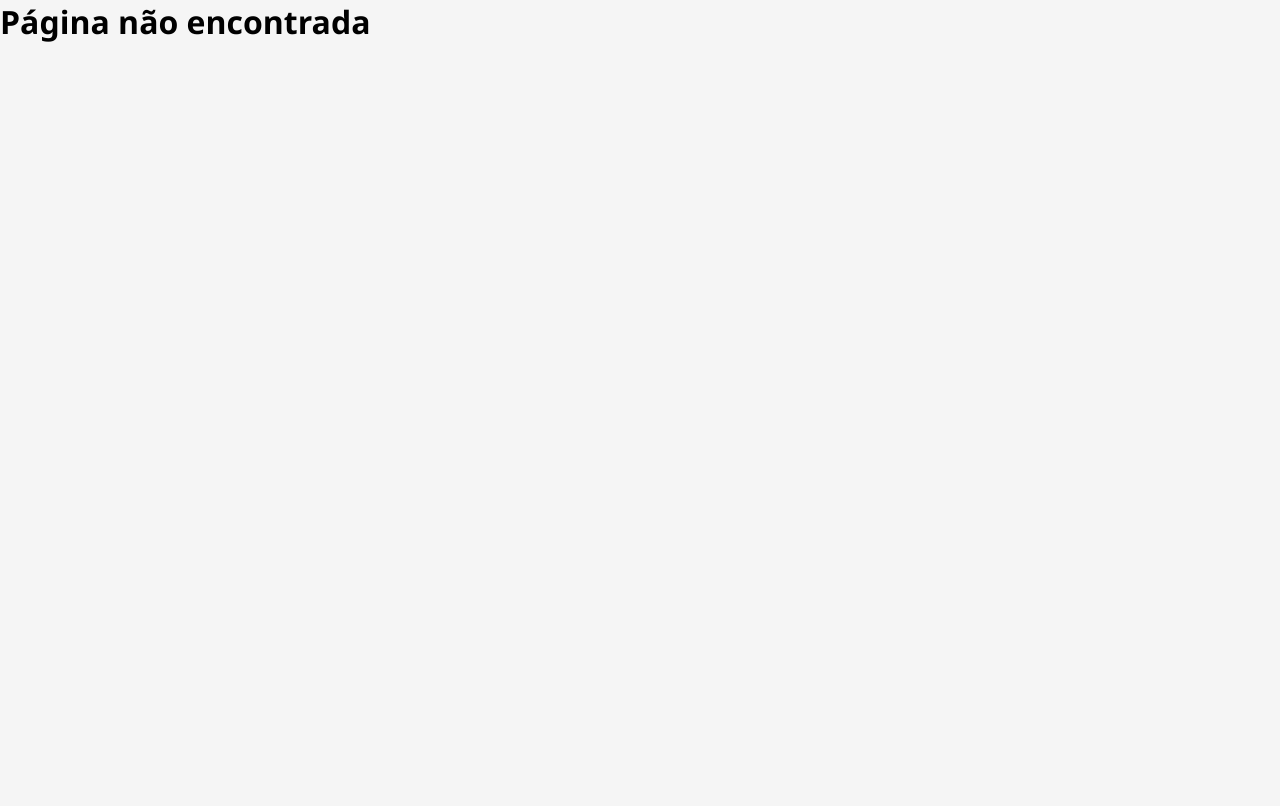
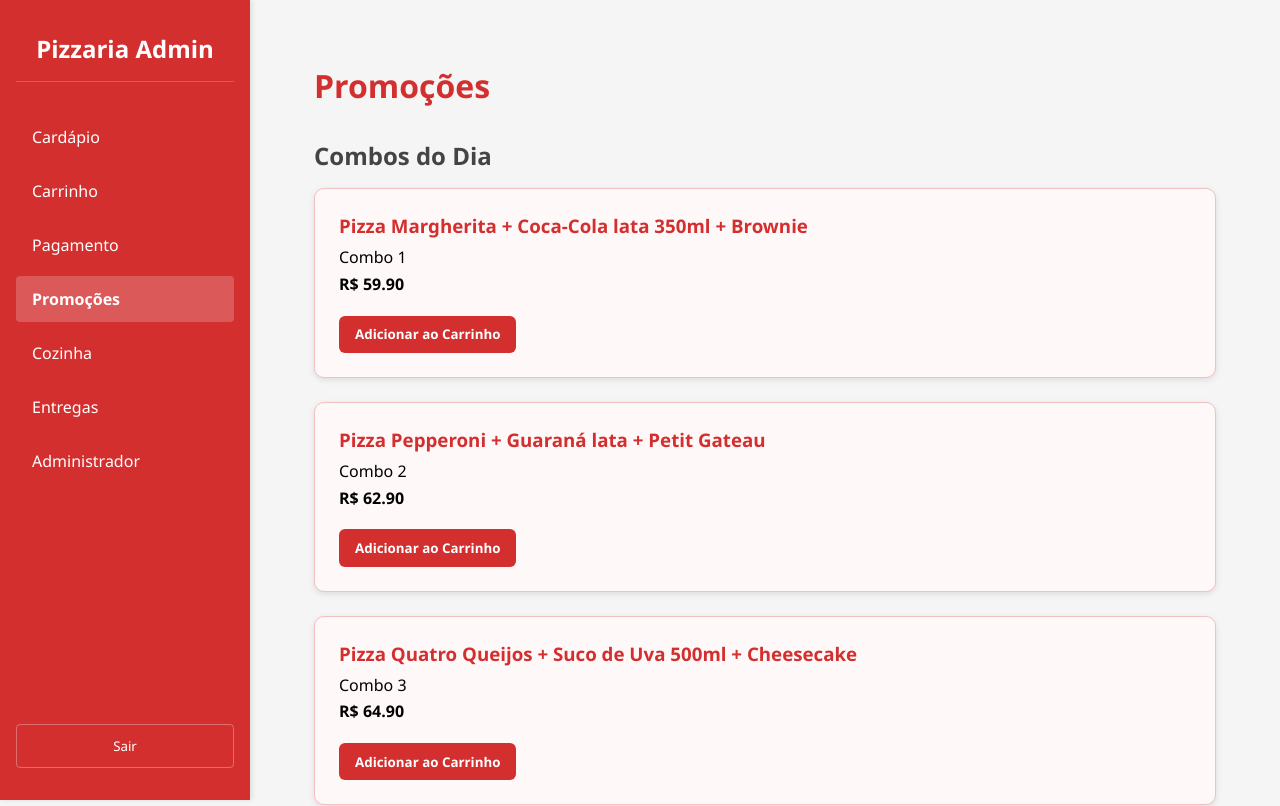
Before and after one commit to g-ribeirods/proj_pizzaria_2, a React (Vite) app: page /promocoes in a window 1280 px wide. Shown: the top 806 px of the page. Built offline with nearby package versions, Linux system fonts and the light colour scheme; sample sign-in values are in the browser's storage.

Commit message:
promotions page created

```diff
--- a/src/components/Sidebar.jsx
+++ b/src/components/Sidebar.jsx
@@ -93,6 +93,9 @@ export function Sidebar() {
         <MenuItem>
           <MenuLink to="/pagamento">Pagamento</MenuLink>
         </MenuItem>
+        <MenuItem>
+          <MenuLink to="/promocoes">Promoções</MenuLink>
+        </MenuItem>
 
         {user?.role === 'admin' && (
           <>
--- /dev/null
+++ b/src/data/promocoes.json
@@ -0,0 +1,126 @@
+{
+  "Combos do Dia": [
+    {
+      "name": "Pizza Margherita + Coca-Cola lata 350ml + Brownie",
+      "description": "Combo 1",
+      "price": 59.90,
+      "image": "public/images/combo1.jpg"
+    },
+    {
+      "name": "Pizza Pepperoni + Guaraná lata + Petit Gateau",
+      "description": "Combo 2",
+      "price": 62.90,
+      "image": "public/images/combo2.jpg"
+    },
+    {
+      "name": "Pizza Quatro Queijos + Suco de Uva 500ml + Cheesecake",
+      "description": "Combo 3",
+      "price": 64.90,
+      "image": "public/images/combo3.jpg"
+    },
+    {
+      "name": "Pizza Calabresa + Coca-Cola lata + Cookie Recheado",
+      "description": "Combo 4",
+      "price": 61.90,
+      "image": "public/images/combo4.jpg"
+    },
+    {
+      "name": "Pizza Portuguesa + Suco de Laranja 500ml + Torta Mousse",
+      "description": "Combo 5",
+      "price": 67.90,
+      "image": "public/images/combo5.jpg"
+    },
+    {
+      "name": "Pizza de Atum + Guaraná lata + Churros Recheado",
+      "description": "Combo 6",
+      "price": 66.90,
+      "image": "public/images/combo6.jpg"
+    },
+    {
+      "name": "Pizza Milho Verde + Coca-Cola lata + Brownie",
+      "description": "Combo 7",
+      "price": 63.90,
+      "image": "public/images/combo7.jpg"
+    },
+    {
+      "name": "Pizza À Moda da Casa + Suco de Maracujá 500ml + Cheesecake",
+      "description": "Combo 8",
+      "price": 68.90,
+      "image": "public/images/combo8.jpg"
+    },
+    {
+      "name": "Pizza Mista + Guaraná lata + Cookie Recheado",
+      "description": "Combo 9",
+      "price": 62.90,
+      "image": "public/images/combo9.jpg"
+    },
+    {
+      "name": "Pizza Calabresa + Pizza Margherita + 2 Guaranás lata",
+      "description": "Combo 10",
+      "price": 95.90,
+      "image": "public/images/combo10.jpg"
+    }
+  ],
+  "Combos da Semana": [
+    {
+      "name": "Pizza Pepperoni + Pizza Quatro Queijos + Coca-Cola 2L",
+      "description": "Combo 11",
+      "price": 109.90,
+      "image": "public/images/combo11.jpg"
+    },
+    {
+      "name": "2 Pizzas Grandes (Mista e Portuguesa) + 4 refrigerantes lata",
+      "description": "Combo 12",
+      "price": 129.90,
+      "image": "public/images/combo12.jpg"
+    },
+    {
+      "name": "Pizza Margherita + Água Mineral + Cheesecake",
+      "description": "Combo 13",
+      "price": 64.90,
+      "image": "public/images/combo13.jpg"
+    },
+    {
+      "name": "Pizza Milho Verde + Suco de Uva + Cookie Recheado",
+      "description": "Combo 14",
+      "price": 59.90,
+      "image": "public/images/combo14.jpg"
+    },
+    {
+      "name": "Pizza Quatro Queijos + Suco de Maracujá + Petit Gateau",
+      "description": "Combo 15",
+      "price": 84.90,
+      "image": "public/images/combo15.jpg"
+    },
+    {
+      "name": "Pizza À Moda da Casa + Borda Catupiry + Suco de Cupuaçu + Brownie",
+      "description": "Combo 16",
+      "price": 92.90,
+      "image": "public/images/combo16.jpg"
+    },
+    {
+      "name": "Pizza Calabresa com Borda de 4 Queijos + Guaraná lata",
+      "description": "Combo 17",
+      "price": 69.90,
+      "image": "public/images/combo17.jpg"
+    },
+    {
+      "name": "Pizza Pepperoni + Coca-Cola lata + Borda de Chocolate + Churros",
+      "description": "Combo 18",
+      "price": 89.90,
+      "image": "public/images/combo18.jpg"
+    },
+    {
+      "name": "3 Pizzas (Margherita, Calabresa e Portuguesa) + Suco de Uva + 2 sobremesas",
+      "description": "Combo 19",
+      "price": 159.90,
+      "image": "public/images/combo19.jpg"
+    },
+    {
+      "name": "Pizza Quatro Queijos + Borda Bacon Catupiry + Suco de Laranja + Petit Gateau",
+      "description": "Combo 20",
+      "price": 98.90,
+      "image": "public/images/combo20.jpg"
+    }
+  ]
+}
--- /dev/null
+++ b/src/pages/Promocoes.jsx
@@ -0,0 +1,76 @@
+import React from "react";
+import styled from "styled-components";
+import promocoes from "../data/promocoes.json"; // 👈 importando o JSON
+import { useCart } from "../context/CartContext"; // 👈 importar o carrinho
+
+const Container = styled.div`
+  padding: 2rem;
+  max-width: 1000px;
+  margin: 0 auto;
+`;
+
+const Title = styled.h1`
+  color: #d32f2f;
+  margin-bottom: 2rem;
+`;
+
+const CategoryTitle = styled.h2`
+  margin: 2rem 0 1rem;
+  color: #444;
+`;
+
+const PromoCard = styled.div`
+  background: #fff8f8;
+  border: 1px solid #f3c0c0;
+  border-radius: 10px;
+  padding: 1.5rem;
+  margin-bottom: 1.5rem;
+  box-shadow: 0px 2px 6px rgba(0,0,0,0.1);
+
+  h3 {
+    margin: 0 0 0.5rem 0;
+    color: #d32f2f;
+  }
+
+  p {
+    margin: 0.3rem 0;
+  }
+
+  button {
+    margin-top: 1rem;
+    padding: 0.6rem 1rem;
+    background: #d32f2f;
+    color: white;
+    border: none;
+    border-radius: 6px;
+    cursor: pointer;
+    font-weight: bold;
+  }
+`;
+
+export function Promocoes() {
+  const { addToCart } = useCart(); // 👈 para adicionar no carrinho
+
+  return (
+    <Container>
+      <Title>Promoções</Title>
+
+      {Object.entries(promocoes).map(([categoria, itens]) => (
+        <div key={categoria}>
+          <CategoryTitle>{categoria}</CategoryTitle>
+
+          {itens.map((promo, index) => (
+            <PromoCard key={index}>
+              <h3>{promo.name}</h3>
+              <p>{promo.description}</p>
+              <p><strong>R$ {promo.price.toFixed(2)}</strong></p>
+              <button onClick={() => addToCart(promo)}>
+                Adicionar ao Carrinho
+              </button>
+            </PromoCard>
+          ))}
+        </div>
+      ))}
+    </Container>
+  );
+}
--- a/src/routes/AppRoutes.jsx
+++ b/src/routes/AppRoutes.jsx
@@ -9,6 +9,7 @@ import { NotFound } from '../pages/NotFound';
 import { ProtectedRoute } from './ProtectedRoute';
 import { AdminLayout } from '../components/AdminLayout';
 import { Pagamento } from '../pages/Pagamento';
+import { Promocoes } from '../pages/Promocoes';
 
 
 export function AppRoutes() {
@@ -28,6 +29,7 @@ export function AppRoutes() {
             <Route path="/entregas" element={<Entregas />} />
             <Route path="/admin" element={<Admin />} />
             <Route path="/pagamento" element={<Pagamento />} />
+            <Route path="/promocoes" element={<Promocoes />} />
           </Route>
         </Route>
       </Route>
```
